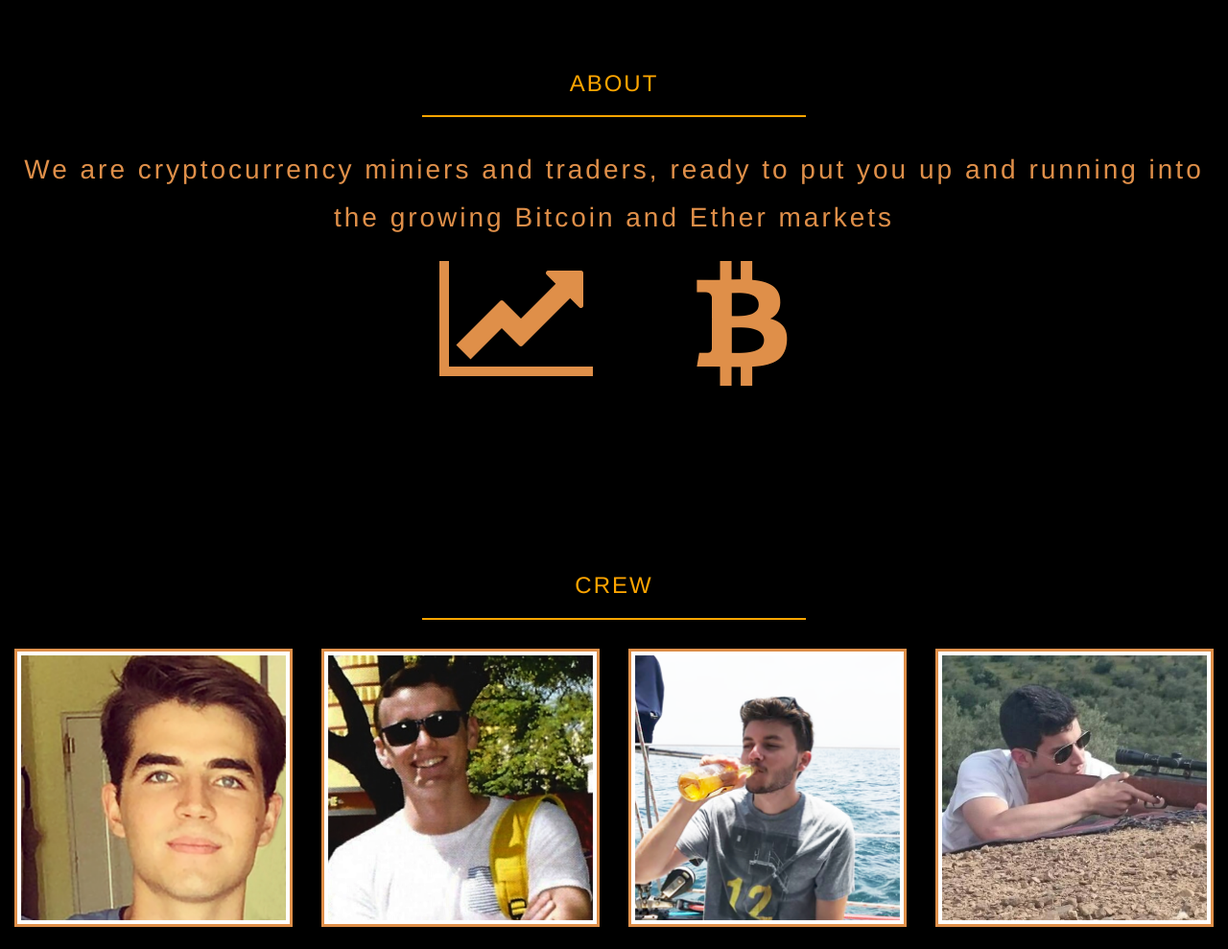
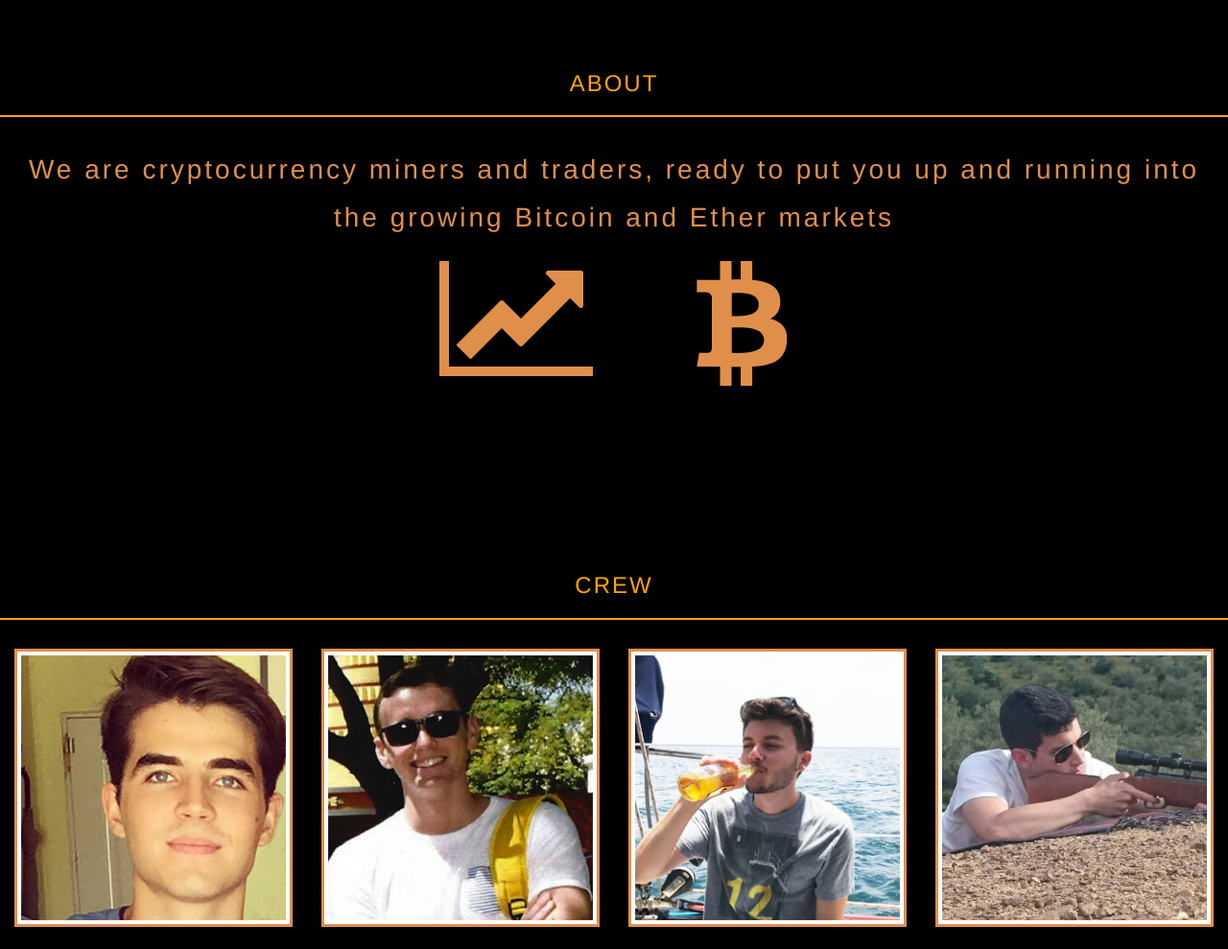
Before and after one commit to criskgl/4MinersWebPage, a website: page src/index.html in a window 1280 px wide. Shown: the part 1060-2049 px from the top of the page at 96% size. Drawn offline with nearby package versions, Linux system fonts and the light colour scheme.

Commit message:
Fixed responsive for iphone 5 screen size

```diff
--- a/src/index.html
+++ b/src/index.html
@@ -38,6 +38,7 @@
   <!--End of navigation-->
 
   <!--Landing image-->
+
   <header class="intro-header">
     <div class="container">
       <div class="intro-message">
@@ -56,7 +57,7 @@
         <hr class="title-divider">
       </div>
 
-      <h4>We are cryptocurrency miniers and traders, ready to put you up and running into the growing Bitcoin and Ether markets</h4>
+      <h4>We are cryptocurrency miners and traders, ready to put you up and running into the growing Bitcoin and Ether markets</h4>
       <div class="icon-holder">
 
         <i class="fa fa-line-chart" id="about-icon"></i>
--- a/src/main.css
+++ b/src/main.css
@@ -107,7 +107,7 @@
 
 }
 .title-divider {
-  width: 400px;
+  width: 100%;
   border-top: 1px solid #f8f8f8;
   border-bottom: 1px solid rgba(0, 0, 0, 0.2);
   border-color: orange;
```
